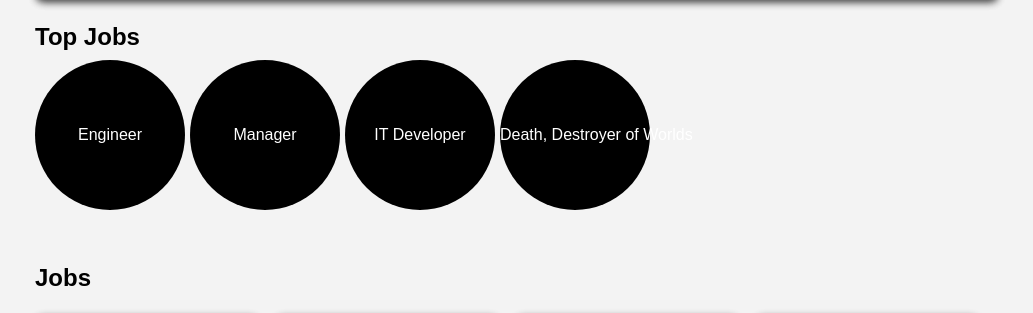
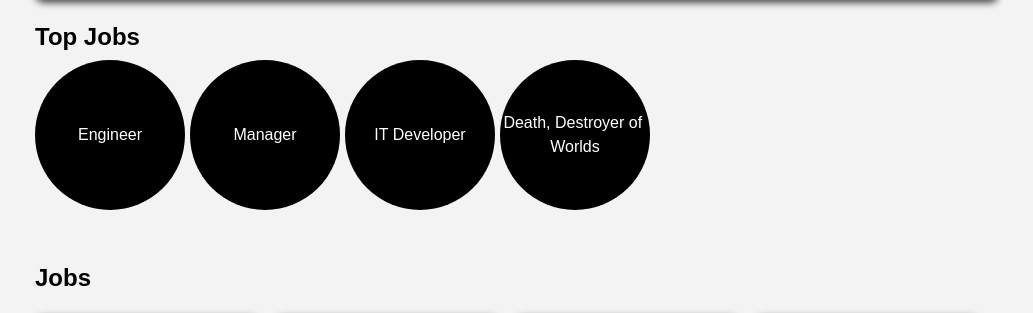
Before and after one commit to S7LEONNIE/is212lms, a PHP site: page /job.html in a window 1280 px wide. Shown: the part 452-765 px from the top of the page, without its empty margins (125-1158 px from the left). Run offline with PHP 8.4, Linux system fonts and the light colour scheme; data comes from the database, SQL or seed files in the repository.

Commit message:
Fix issue where words overflow circle

```diff
--- a/CSS/main.css
+++ b/CSS/main.css
@@ -354,16 +354,20 @@ body {
 }
 
 .circles-container .circles {
+    display: flex;
+    justify-content: center;
+    align-items: center;
     min-width: 150px;
     width: 150px;
     min-height: 150px;
     height: 150px;
-    line-height: 150px;
     border-radius: 50%;
     color: white;
     text-align: center;
     background: black;
     cursor: pointer;
+    overflow-wrap: break-word;
+    white-space: break-spaces;
 }
 
 .circles-container .circles:hover {
```
